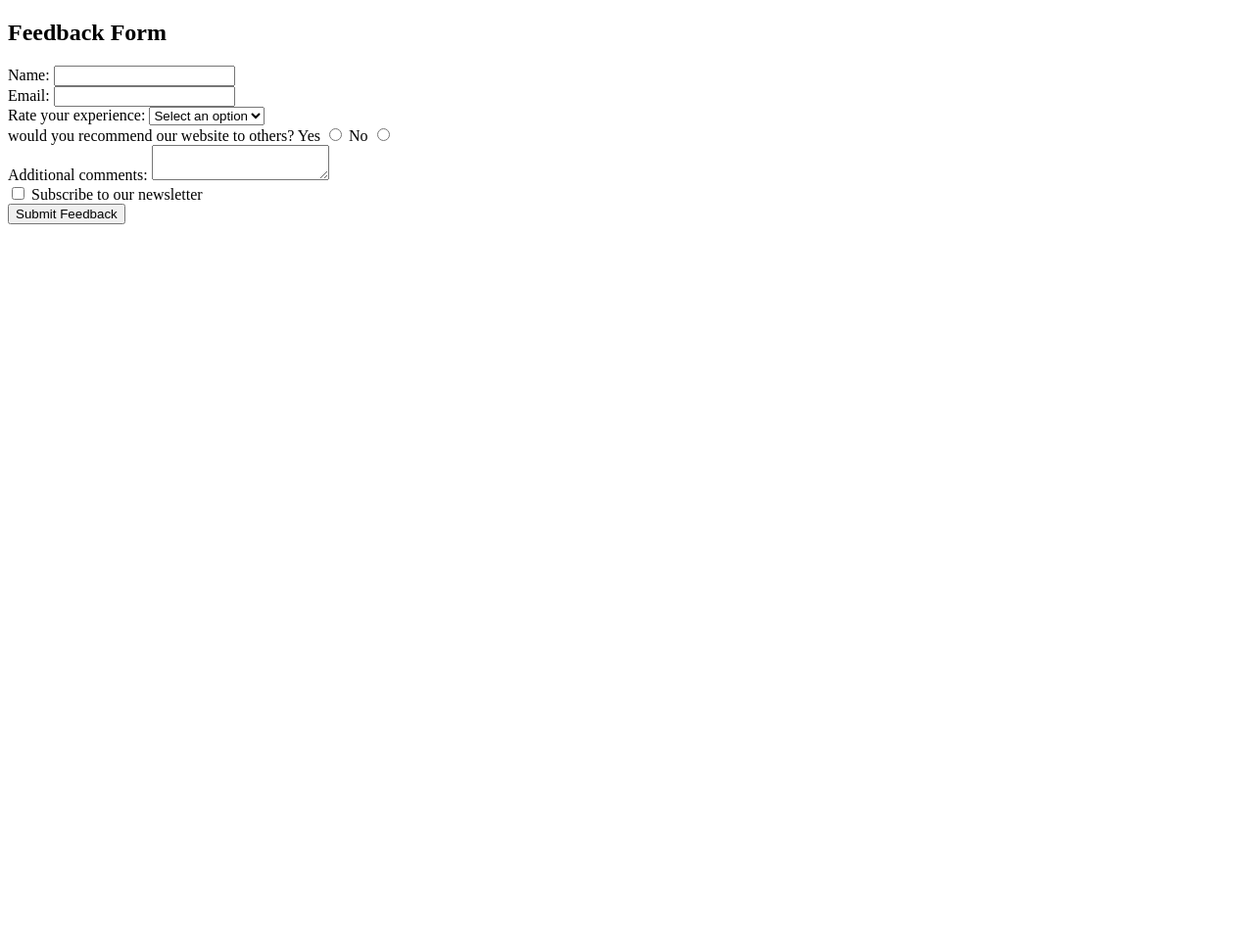
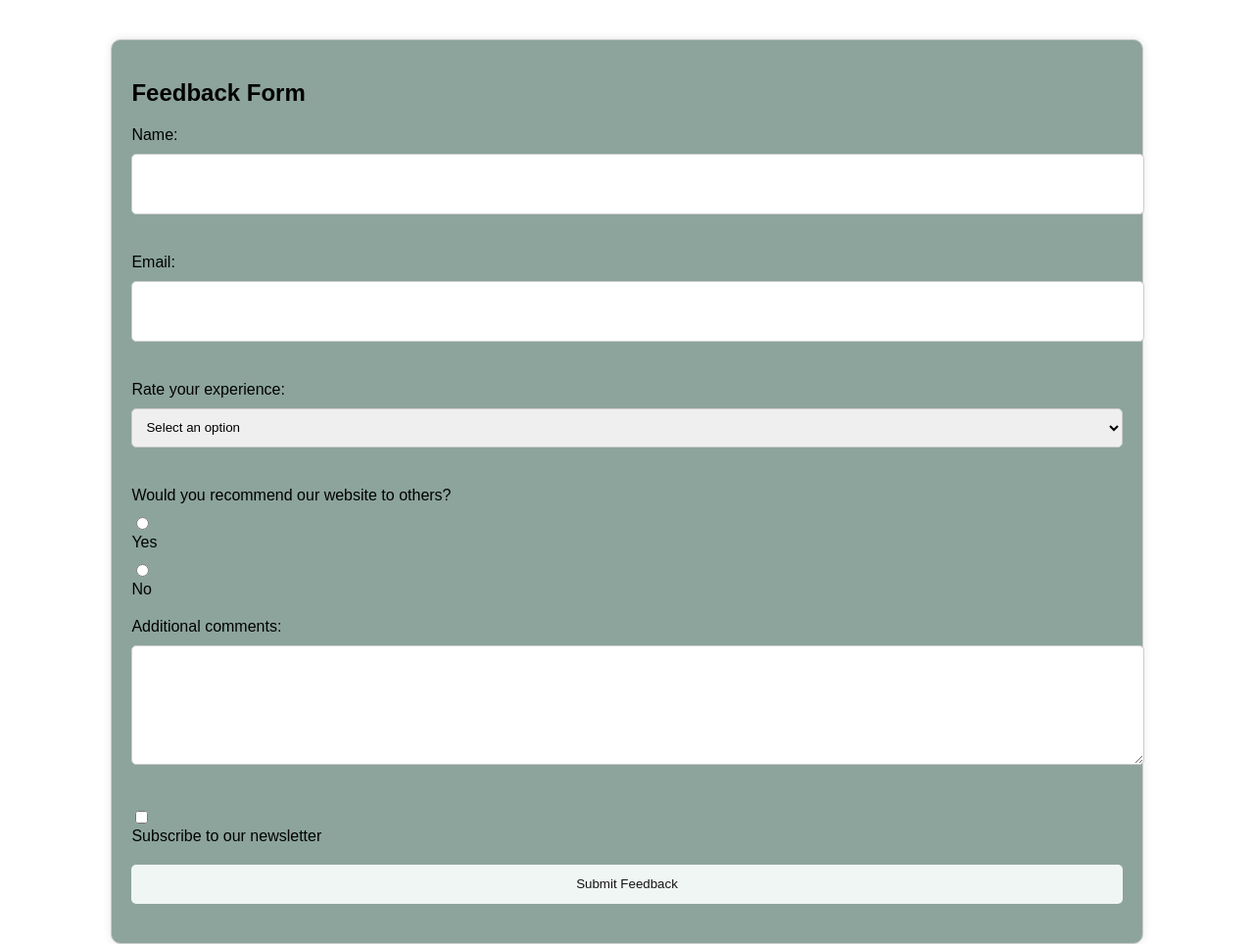
Before and after one commit to Winstonk32/html-first-class, a plain HTML site: page form2.html in a window 1280 px wide. Shown: the whole page at 98% size. Before the commit the page ends 800 px from the top, so only its background shows below. Drawn offline with Linux system fonts and the light colour scheme.

Commit message:
styled form

```diff
--- a/form2.html
+++ b/form2.html
@@ -2,16 +2,100 @@
 <html>
 <head>
 	<title>Feedback Form</title>
+	<style>
+		/* Add some basic styling to make the form look better */
+		body {
+			font-family: Arial, sans-serif;
+		}
+		.form-container{
+			background-color: rgba(94, 127, 116, 0.708);
+		}
+		.form-container {
+			width: 80%;
+			margin: 40px auto;
+			padding: 20px;
+
+			border: 1px solid #ccc;
+			border-radius: 10px;
+			box-shadow: 0 0 10px rgba(0, 0, 0, 0.1);
+		}
+
+		.form-group {
+			margin-bottom: 20px;
+		}
+
+		.form-group label {
+			display: block;
+			margin-bottom: 10px;
+		}
+
+		.form-group input[type="text"], .form-group input[type="email"] {
+			width: 100%;
+			height: 40px;
+			margin-bottom: 20px;
+			padding: 10px;
+			border: 1px solid #ccc;
+			border-radius: 5px;
+		}
+
+		.form-group select {
+			width: 100%;
+			height: 40px;
+			margin-bottom: 20px;
+			padding: 10px;
+			border: 1px solid #ccc;
+			border-radius: 5px;
+		}
+
+		.form-group textarea {
+			width: 100%;
+			height: 100px;
+			margin-bottom: 20px;
+			padding: 10px;
+			border: 1px solid #ccc;
+			border-radius: 5px;
+		}
+
+		.form-group input[type="radio"] {
+			margin-right: 10px;
+		}
+
+		.form-group input[type="checkbox"] {
+			margin-right: 10px;
+		}
+
+		.form-group input[type="submit"] {
+			width: 100%;
+			height: 40px;
+			background-color: #f0f6f4;
+			color: #151414;
+			padding: 10px;
+			border: none;
+			border-radius: 5px;
+			cursor: pointer;
+		}
+
+		.form-group input[type="submit"]:hover {
+			background-color: #1955ae;
+		}
+	</style>
 </head>
 <body>
+	<div class="form-container">
 		<h2>Feedback Form</h2>
-	 <form action="" method="post">
+		<form>
+			<div class="form-group">
+				<!--input of the name-->
 				<label for="name">Name:</label>
 				<input type="text" id="name" name="name" required>
-        <br>
+			</div>
+			<div class="form-group">
+				<!--input of the email-->
 				<label for="email">Email:</label>
 				<input type="email" id="email" name="email" required>
-        <br>
+			</div>
+			<div class="form-group">
+				<!--input of the drop down options-->
 				<label for="experience">Rate your experience:</label>
 				<select id="experience" name="experience" required>
 					<option value="">Select an option</option>
@@ -20,21 +104,30 @@
 					<option value="Average">Average</option>
 					<option value="Poor">Poor</option>
 				</select>
-        <br>
-		<label>would you recommend our website to others?</label>
-        <label for="yes">Yes</label>
-		<input type="radio" id="yes" name="recommend" value="Yes">
-        <label for="no">No</label>
-		<input type="radio" id="no" name="recommend" value="No">
-        <br>
+			</div>
+			<div class="form-group">
+				<!--check yes/no -->
+				<label>Would you recommend our website to others?</label>
+				<input type="radio" id="recommend-yes" name="recommend" value="Yes">
+				<label for="recommend-yes">Yes</label>
+				<input type="radio" id="recommend-no" name="recommend" value="No">
+				<label for="recommend-no">No</label>
+			</div>
+			<div class="form-group">
+				<!--text area for additional comment-->
 				<label for="comments">Additional comments:</label>
 				<textarea id="comments" name="comments"></textarea>
-        <br>
+			</div>
+			<div class="form-group">
+				<!--checkbox area-->
 				<input type="checkbox" id="newsletter" name="newsletter">
 				<label for="newsletter">Subscribe to our newsletter</label>
-        <br>
+			</div>
+			<div class="form-group">
+				<!--submit button-->
 				<input type="submit" value="Submit Feedback">
-
+			</div>
 		</form>
+	</div>
 </body>
 </html>
```
Lines whose indentation alone changed are shown as unchanged.
